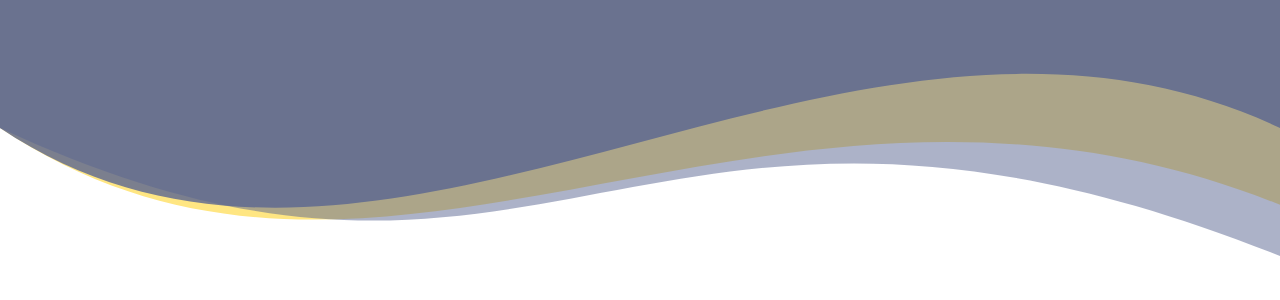
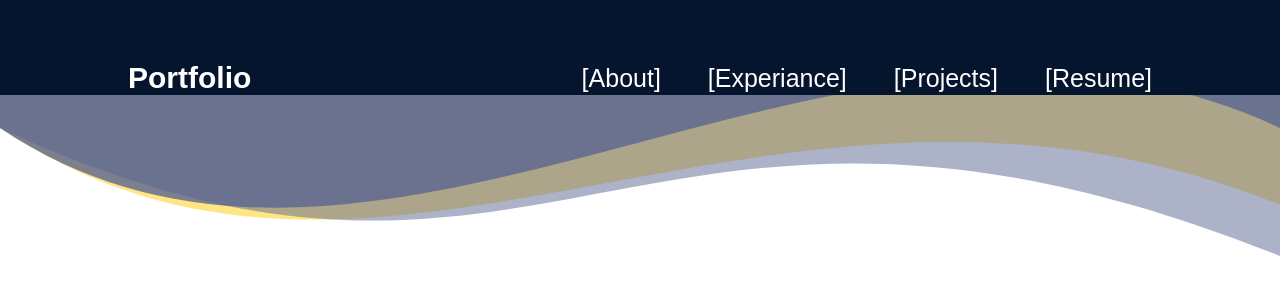
Before and after one commit to Rokawoo/rokawoo-react-website, a React (Vite) app in the folder rokawoo-react-website/: page / in a window 1280 px wide. Shown: the top 300 px of the page. Built offline with nearby package versions, Linux system fonts and the light colour scheme.

Commit message:
Added NavBar

```diff
--- a/rokawoo-react-website/index.html
+++ b/rokawoo-react-website/index.html
@@ -2,7 +2,7 @@
 <html lang="en">
   <head>
     <meta charset="UTF-8" />
-    <link rel="icon" type="image/svg+xml" href="/vite.svg" />
+    <link rel="icon" type="image/svg+xml" href="/favicon.ico" />
     <meta name="viewport" content="width=device-width, initial-scale=1.0" />
     <title>Rokawoo</title>
   </head>
--- a/rokawoo-react-website/src/App.tsx
+++ b/rokawoo-react-website/src/App.tsx
@@ -1,12 +1,13 @@
 import React from 'react';
 import styles from "./App.module.css"
 import Background from './Background';
+import { Navbar } from './components/Navbar/Navbar';
 
 const App: React.FC = () => {
   return (
     <div className={styles.App}>
       <Background />
-
+      <Navbar />
     </div>
   );
 };
--- /dev/null
+++ b/rokawoo-react-website/src/components/Navbar/Navbar.module.css
@@ -0,0 +1,34 @@
+@import "../../vars.css";
+
+.navbar {
+    position: relative;
+    display: flex;
+    align-items: center;
+    justify-content: space-between;
+    padding-top: 61px;
+    z-index: 2;
+    margin: 0 10%;
+}
+
+.title {
+    font-size: 30px;
+    font-weight: 600;
+    text-decoration: none;
+    color: var(--color-text);
+}
+
+.menu {
+    display: flex;
+}
+
+.menuItems {
+    display: flex;
+    gap: 47px;
+    list-style: none;
+}
+
+.menuItems a {
+    font-size: 25px;
+    color: var(--color-text);
+    text-decoration: none;
+}
--- /dev/null
+++ b/rokawoo-react-website/src/components/Navbar/Navbar.tsx
@@ -0,0 +1,28 @@
+import React from "react";
+import styles from "./Navbar.module.css"
+
+export const Navbar = () => {
+    return (
+    <nav className={styles.navbar}>
+        <a className={styles.title} href="/">
+            Portfolio
+            </a>
+        <div className={styles.menu}>
+            <ul className={styles.menuItems}>
+                <li>
+                    <a href="#about">[About]</a>
+                </li>
+                <li>
+                    <a href="#experiance">[Experiance]</a>
+                </li>
+                <li>
+                    <a href="#projects">[Projects]</a>
+                </li>
+                <li>
+                    <a href="#resume">[Resume]</a>
+                </li>
+            </ul>
+        </div>
+    </nav>
+    )
+};
--- /dev/null
+++ b/rokawoo-react-website/src/utils.ts
@@ -0,0 +1,3 @@
+export const getImageUrl = (path: string): string => {
+    return new URL(`assets/${path}`, import.meta.url).href;
+}
```
Also changed, not shown: 1 other file (tests, documents, lock files or other folders).
